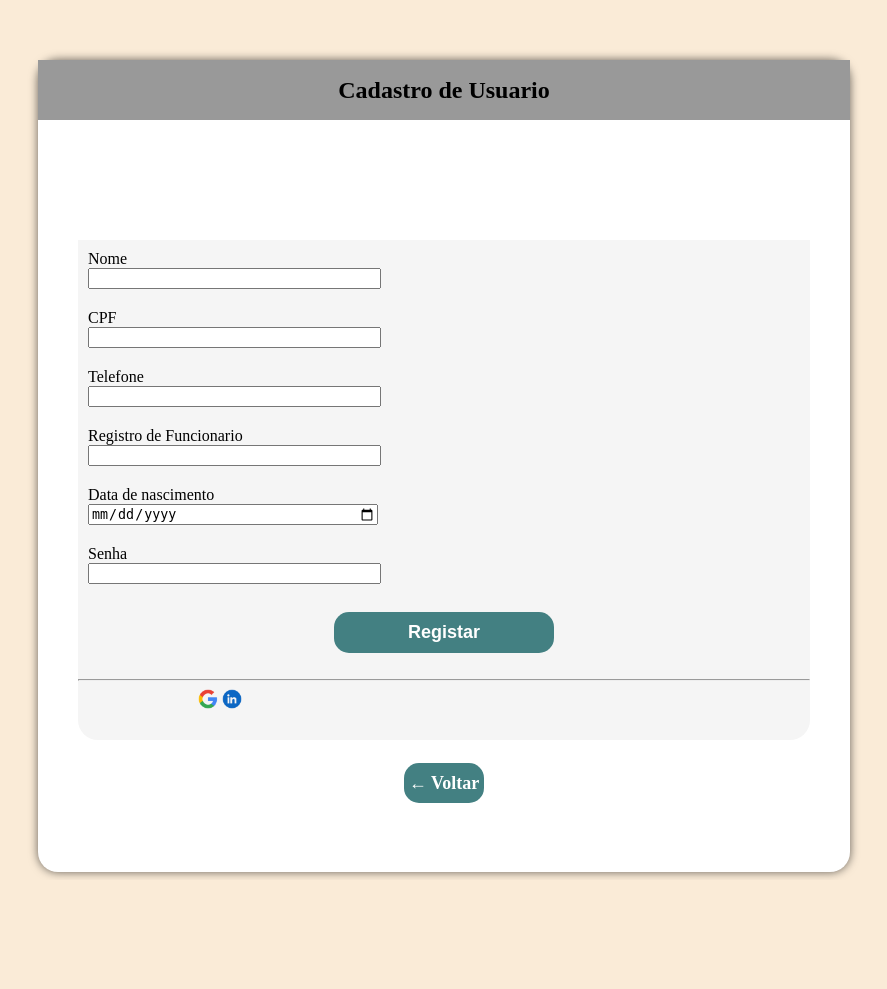
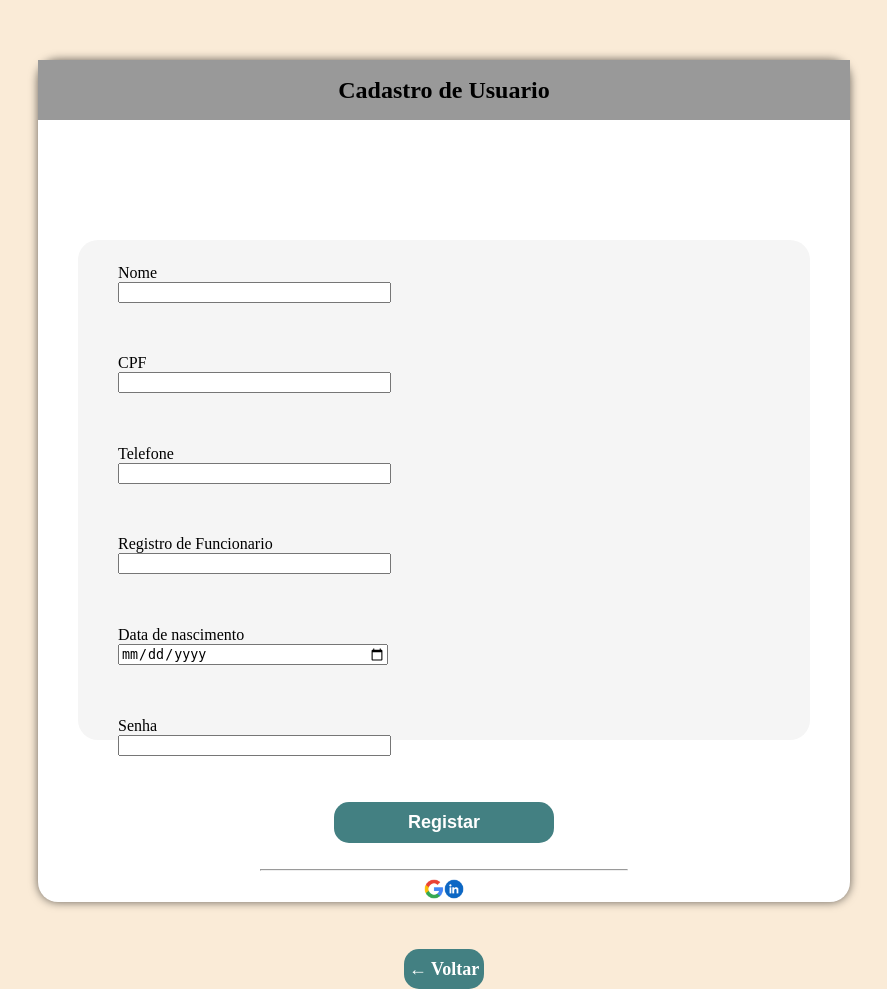
Before and after one commit to Braian-de-Liz/Tchuu-Tchuu, a PHP site: page /Public/pagRegistro.html in a window 1280 px wide. Shown: the whole page, without its empty margins (196-1083 px from the left). Before the commit the page ends 878 px from the top, so only its background shows below. Run offline with PHP 8.4, Linux system fonts and the light colour scheme.

Commit message:
alguém me ajuda

```diff
--- a/Assets/stylelogin.css
+++ b/Assets/stylelogin.css
@@ -2,7 +2,6 @@ body {
     margin: 10px 30px;
     padding: 30px;
     background-color: antiquewhite;
-    height: 800px;
 }
 
 #container {
@@ -41,7 +40,7 @@ body {
     margin: 0 auto;
     border-radius: 20px;
     width: 70%;
-    height: 812px;
+    height: 842px;
     gap: 30px;
     box-shadow: 0 0 10px rgba(0, 0, 0, 0.6);
     background-color: white;
@@ -98,6 +97,10 @@ input{
     width: 40%;
 }
 
+form{
+    margin: 10px;
+}
+
 
 .envia:hover {
     transform: scale(1.15);
@@ -117,16 +120,20 @@ form p {
 
 
 .form-group {
+    border-radius: 10px;
+    margin-left: 10px;
     gap: 30px;
     padding: 10px;
-    background-color: whitesmoke;
 }
 
 .oplog {
-    padding-left: 120px;
+    justify-content: center;
+    display: flex;
 }
 
 .oplog img {
+    align-items: center;
+    justify-content: center;
     width: 20px;
     height: 20px;
 }
@@ -205,3 +212,8 @@ nav {
     margin-top: 60px;
 
 }
+
+hr{
+    max-width: 900px;
+    width: 50%;
+}
--- a/Public/pagRegistro.html
+++ b/Public/pagRegistro.html
@@ -22,39 +22,54 @@
             <form id="Login" onsubmit="return valideRegistro()">
 
                 <div class="form-group">
+                    <fieldset>
                         <label for="nome">Nome </label>
                         <br>
                         <input type="text" id="nome">
+                    </fieldset>
                 </div>
 
                 <div class="form-group">
+                    <fieldset>
                         <label for="cpf"> CPF</label>
                         <br>
                         <input type="text" id="cpf">
+                    </fieldset>
                 </div>
 
                 <div class="form-group">
+                    <fieldset>
                         <label for="tel">Telefone </label>
                         <br>
                         <input type="number" id="tel">
+                    </fieldset>
                 </div>
 
                 <div class="form-group">
+                    <fieldset>
                         <label for="Registro">Registro de Funcionario</label>
                         <br>
                         <input type="number" id="RegistroFun">
+                    </fieldset>
+
                 </div>
 
                 <div class="form-group">
+                    <fieldset>
                         <label for="DataNasc">Data de nascimento</label>
                         <br>
                         <input type="date" id="DataNasc">
+                    </fieldset>
+
                 </div>
 
                 <div class="form-group">
+                    <fieldset>
                         <label for="Senha">Senha</label>
                         <br>
                         <input type="text" id="Senha">
+                    </fieldset>
+
                 </div>
                 <br>
                 <div class="center">
```
Also changed, not shown: Public/pagEsquecisenha.html (added, +14 -0 lines). Lines whose indentation alone changed are shown as unchanged.
